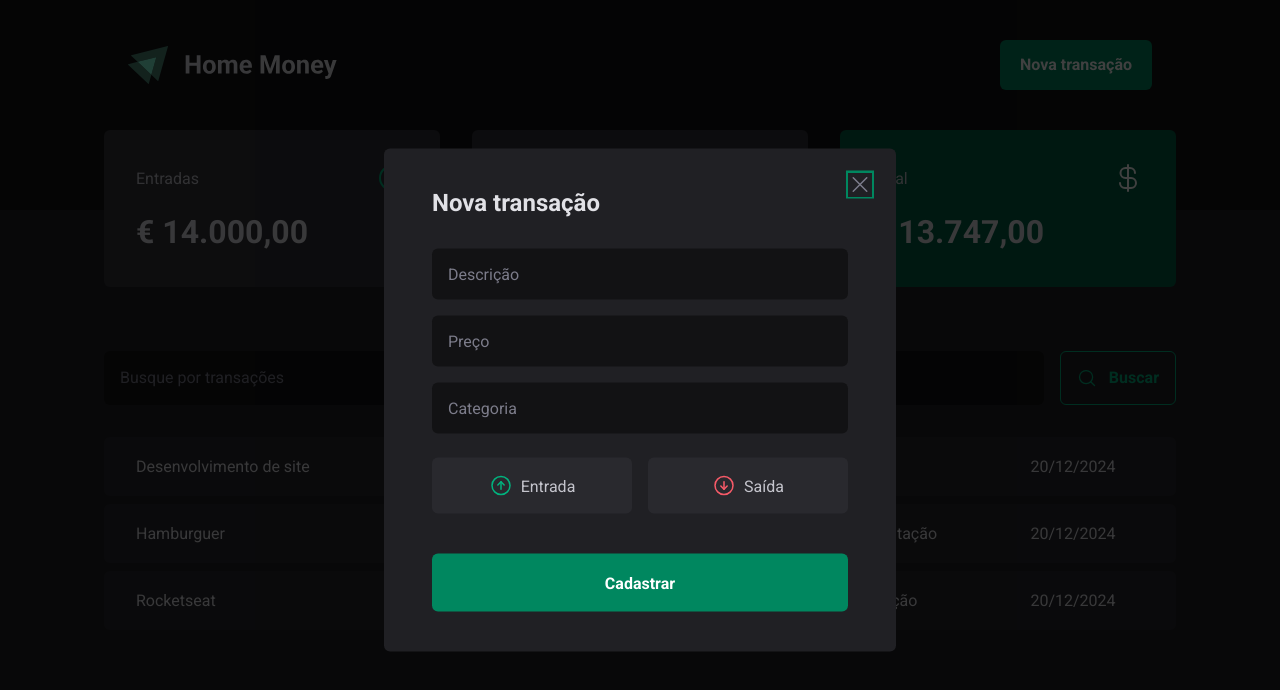
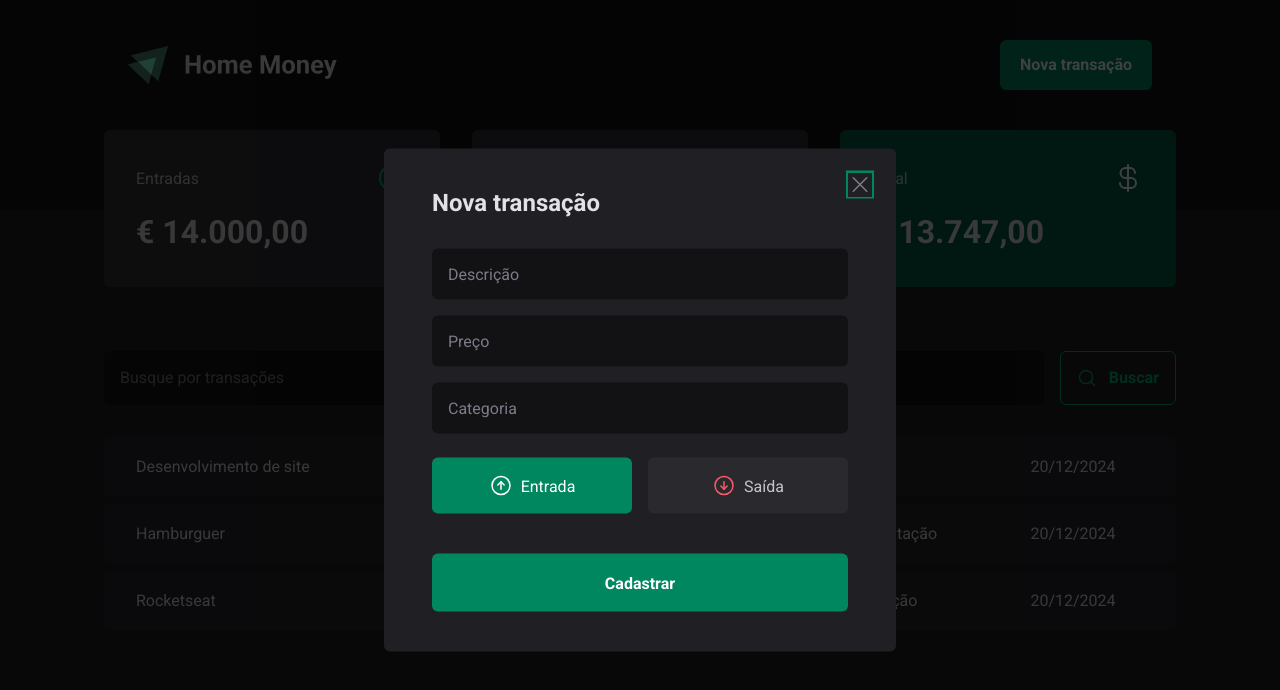
Before and after one commit to yaradaudt/homemoney, a React (Vite) app: page / in a window 1280 px wide. Both pictures are taken after a click on the button "Nova transação". Shown: the top 690 px of the page. Built offline with nearby package versions, Linux system fonts and the light colour scheme; data requests are answered from the project's data file.

Commit message:
:sparkles: feat: Controlled Components

```diff
--- a/src/components/NewTransactionModal/index.tsx
+++ b/src/components/NewTransactionModal/index.tsx
@@ -2,7 +2,7 @@
 import { ArrowCircleDown, ArrowCircleUp, X } from "phosphor-react";
 import * as z from "zod";
 import { zodResolver } from "@hookform/resolvers/zod";
-import { useForm } from "react-hook-form";
+import { Controller, useForm } from "react-hook-form";
 
 import {
   Content,
@@ -16,18 +16,22 @@
   description: z.string(),
   price: z.number(),
   category: z.string(),
-  //type: z.enum(["income", "outcome"]),
+  type: z.enum(["income", "outcome"]),
 });
 
 type NewTransactionFormInputs = z.infer<typeof newTransactionFormSchema>;
 
 export function NewTransactionModal() {
   const {
+    control,
     register,
     handleSubmit,
-    formState: { isSubmitting }
+    formState: { isSubmitting },
   } = useForm<NewTransactionFormInputs>({
     resolver: zodResolver(newTransactionFormSchema),
+    defaultValues: {
+      type: "income",
+    },
   });
 
   async function handleCreateNewTransaction(data: NewTransactionFormInputs) {
@@ -67,7 +71,16 @@
             {...register("category")}
           />
 
-          <TransactionType>
+          <Controller
+            control={control}
+            name="type"
+            render={({ field }) => {
+              console.log(field)
+              return (
+                <TransactionType
+                  onValueChange={field.onChange}
+                  value={field.value}
+                >
                   <TransactionTypeButton variant="income" value="income">
                     <ArrowCircleUp size={24} />
                     Entrada
@@ -78,8 +91,13 @@
                     Saída
                   </TransactionTypeButton>
                 </TransactionType>
+              );
+            }}
+          />
 
-          <button type="submit" disabled={isSubmitting}>Cadastrar</button>
+          <button type="submit" disabled={isSubmitting}>
+            Cadastrar
+          </button>
         </form>
       </Content>
     </Dialog.Portal>
```
Lines whose indentation alone changed are shown as unchanged.
